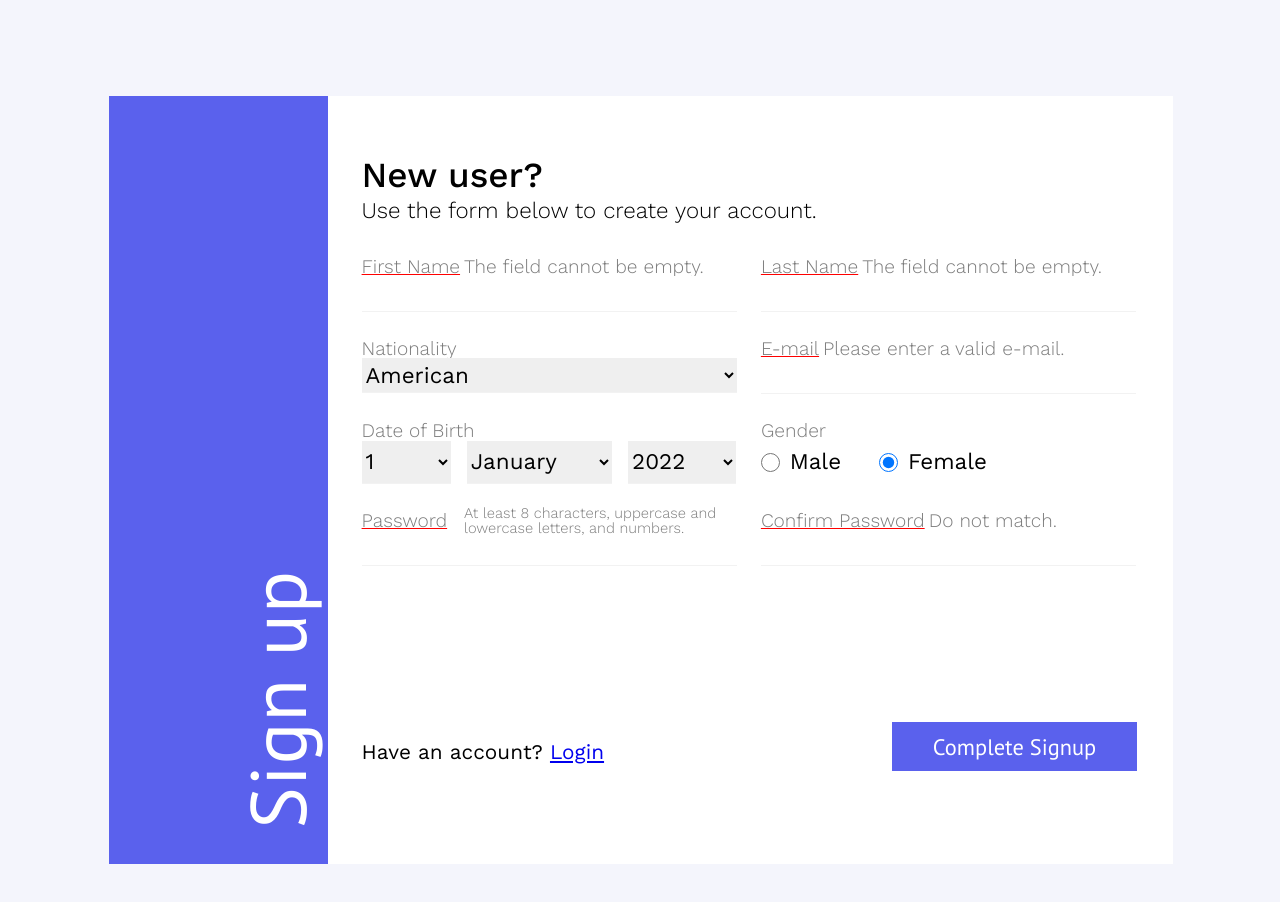
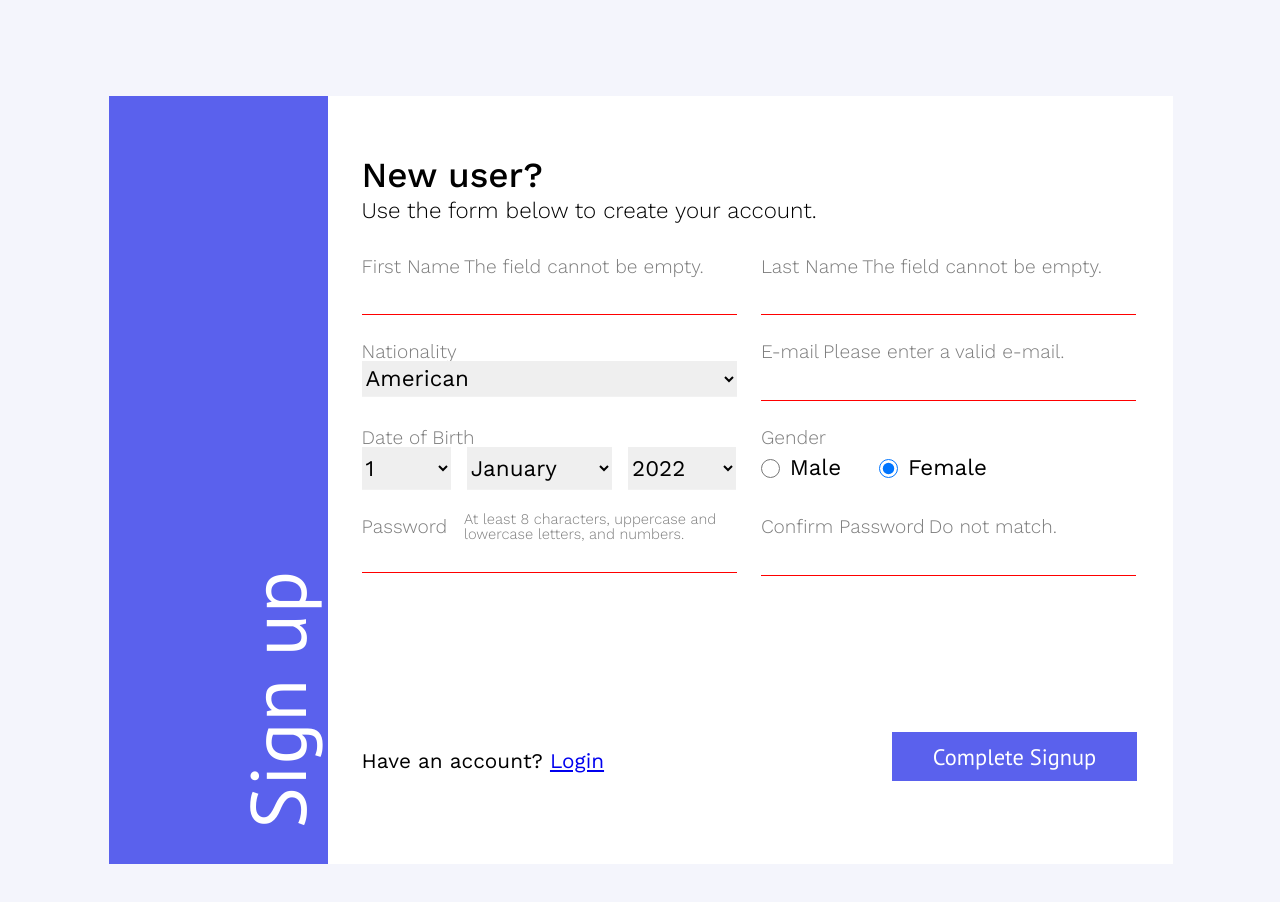
Before and after one commit to StanislauKakhnovich/test-task-VTOP3-dev-version, a website: page app/index.html in a window 1280 px wide. Both pictures are taken after a click on the button "Complete Signup". Drawn offline with nearby package versions, Linux system fonts and the light colour scheme; files that its build step writes are made by us from their sources.

Commit message:
validate form

```diff
--- a/app/index.html
+++ b/app/index.html
@@ -25,24 +25,19 @@
             <div class="form">
                 <div class="quadr-cell">
                     <div class="duble-cell">
-                        <label class="label-form  error-underline" for="name">First Name</label>
+                        <label class="label-form" for="name">First Name</label>
                         <span class="error" id="errorEmptyName">The field cannot be empty.</span>
-                        <div class="registration">
-                            <input class="input-form"  id="name" type="text" name="nameUser">
-                        </div>
+                        <input class="input-form" id="name" type="text" name="nameUser">
                     </div>
                     <div class="duble-cell">
-                        <label class="label-form  error-underline" for="last-name">Last Name</label>
+                        <label class="label-form" for="last-name">Last Name</label>
                         <span class="error" id="errorEmptyLastName">The field cannot be empty.</span>
-                        <div class="registration">
                         <input class="input-form"  id="last-name" type="text" name="lastNameUser">
-                        </div>
                     </div>
                 </div>
                 <div class="quadr-cell">
                     <div class="duble-cell">
                         <label class="label-form" for="nationality">Nationality</label>
-                        <div class="registration">
                         <select class="input-form nationality" name="nationalityUser">
                             <option value="1">American</option>
                             <option value="2">Belarusian</option>
@@ -50,13 +45,10 @@
                             <option value="4">Russian</option>
                         </select>
                     </div>
-                    </div>
                     <div class="duble-cell">
-                        <label class="label-form error-underline" for="email">E-mail</label>
+                        <label class="label-form" for="email">E-mail</label>
                         <span class="error" id="errorValidEmail">Please enter a valid e-mail.</span>
-                        <div class="registration">
                         <input class="input-form"  id="email" type="text" name="emailUser">
-                        </div>
                     </div>
                 </div>
                 <div class="quadr-cell">
@@ -89,7 +81,7 @@
                     </div>
                     <div class="duble-cell">
                         <label class="label-form" for="gender">Gender</label>
-                        <div class="registration gender-block">
+                        <div class="gender-block">
                             <input class="input-radio left-radio"  type="radio" name="gender" value="1"><span class="gender-text">Male</span>
                             <input class="input-radio right-radio"  type="radio" name="gender" value="2" checked><span class="gender-text">Female</span>
                         </div>
@@ -97,20 +89,16 @@
                 </div>
                 <div class="quadr-cell">
                     <div class="duble-cell">
-                        <label class="label-form error-underline" for="password">Password</label>
+                        <label class="label-form" for="password">Password</label>
                         <span class="error" id="errorValidPassword">
                             At least 8 characters, uppercase and lowercase letters, and numbers.
                         </span>
-                        <div class="registration">
                         <input class="input-form"  id="password" type="text" name="passwordUser">
                     </div>
-                    </div>
                     <div class="duble-cell">
-                        <label class="label-form error-underline" id="label-confirm" for="confirm-password">Confirm Password</label>
+                        <label class="label-form" id="label-confirm" for="confirm-password">Confirm Password</label>
                         <span class="error" id="errorConfirmPassword">Do not match.</span>
-                        <div class="registration">
                         <input class="input-form"  id="confirm-password" type="text" name="confirmPasswordUser">
-                        </div>
                     </div>
                 </div>
                 <div class="quadr-cell btn-block">
--- /dev/null
+++ b/app/js/validate_form.js
@@ -0,0 +1,124 @@
+let nameUser = document.querySelector('#name');
+let lastNameUser = document.querySelector('#last-name');
+let emailUser = document.querySelector('#email');
+let passwordUser = document.querySelector('#password');
+let confirmPasswordUser = document.querySelector('#confirm-password');
+let buttonUp = document.querySelector('.btn-signup');
+
+
+let emptyFieldName = function(){
+    if(nameUser.value.trim() == '') {
+        nameUser.previousElementSibling.style.display = 'inline-block';
+        nameUser.style.borderBottomColor = 'red';
+        return false;
+       } else {
+        nameUser.previousElementSibling.style.display = 'none';
+        nameUser.style.borderBottomColor = '#F2F2F2';
+        return true;
+       }
+};
+
+let emptyFieldLastName = function(){
+    if(lastNameUser.value.trim() == '') {
+        lastNameUser.previousElementSibling.style.display = 'inline-block';
+        lastNameUser.style.borderBottomColor = 'red';
+        return false;
+       } else {
+        lastNameUser.previousElementSibling.style.display = 'none';
+        lastNameUser.style.borderBottomColor = '#F2F2F2';
+        return true;
+       }
+};
+
+// let emptyField = function(fieldInput){
+//     this = fieldInput;
+//     if(this.value.trim() == '') {
+//         this.previousElementSibling.style.display = 'inline-block';
+//         this.style.borderBottomColor = 'red';
+//        } else {
+//         this.previousElementSibling.style.display = 'none';
+//         this.style.borderBottomColor = '#F2F2F2';
+//        }
+// };
+
+
+nameUser.addEventListener('input', emptyFieldName);
+lastNameUser.addEventListener('input', emptyFieldLastName);
+nameUser.addEventListener('blur', emptyFieldName);
+lastNameUser.addEventListener('blur', emptyFieldLastName);
+
+let validateEmailUser = () => {
+    let reg = /^([A-Za-z0-9_\-\.])+\@([A-Za-z0-9_\-\.])+\.([A-Za-z]{2,4})$/;
+    let address = emailUser.value;
+    if(reg.test(address) == false) {
+        emailUser.previousElementSibling.style.display = 'inline-block';
+        emailUser.style.borderBottomColor = 'red';
+        emailUser.style.color = 'red';
+        return false;
+    } else {
+        emailUser.previousElementSibling.style.display = 'none';
+        emailUser.style.borderBottomColor = '#F2F2F2';
+        emailUser.style.color = 'black';
+        return true;
+    }
+ }
+
+emailUser.addEventListener('input', validateEmailUser);
+emailUser.addEventListener('blur', validateEmailUser);
+
+let validatePasswordUser = () => {
+    let reg = /^(?=.*\d)(?=.*[A-Z])(?=.*[a-z])[0-9a-zA-Z]{8,}$/;
+    let password = passwordUser.value;
+    if(reg.test(password) == false) {
+        passwordUser.previousElementSibling.style.display = 'inline-block';
+        passwordUser.style.borderBottomColor = 'red';
+        passwordUser.style.color = 'red';
+        return false;
+    } else {
+        passwordUser.previousElementSibling.style.display = 'none';
+        passwordUser.style.borderBottomColor = '#F2F2F2';
+        passwordUser.style.color = 'black';
+        return true;
+    }
+ }
+
+ passwordUser.addEventListener('input', validatePasswordUser);
+ passwordUser.addEventListener('blur', validatePasswordUser);
+
+ let validateConfirmPasswordUser = () => {
+    let password = passwordUser.value;
+    let confirmPassword = confirmPasswordUser.value;
+    if (!password) {
+        confirmPasswordUser.previousElementSibling.style.display = 'inline-block';
+        confirmPasswordUser.style.borderBottomColor = 'red';
+        confirmPasswordUser.style.color = 'red';
+        return false;
+    }
+    else if (password!=confirmPassword) {
+        confirmPasswordUser.previousElementSibling.style.display = 'inline-block';
+        confirmPasswordUser.style.borderBottomColor = 'red';
+        confirmPasswordUser.style.color = 'red';
+        return false;
+    } else {
+        confirmPasswordUser.previousElementSibling.style.display = 'none';
+        confirmPasswordUser.style.borderBottomColor = '#F2F2F2';
+        confirmPasswordUser.style.color = 'black';
+        return true;
+    }
+ }
+
+ confirmPasswordUser.addEventListener('input', validateConfirmPasswordUser);
+ confirmPasswordUser.addEventListener('blur', validateConfirmPasswordUser);
+
+let arrValidateFunction = [emptyFieldName, emptyFieldLastName, validateEmailUser, validatePasswordUser, validateConfirmPasswordUser];
+
+let submitForm = () =>{
+    let copy = [...arrValidateFunction];
+    copy = copy.filter(func=>func());
+    console.log(copy);
+
+    if(copy.length!=5) console.log('Not ok');
+    else console.log('Ok');
+}
+
+buttonUp.addEventListener('click', submitForm);
--- a/app/scss/style.scss
+++ b/app/scss/style.scss
@@ -201,7 +201,7 @@ body {
         border: 0.5px solid #FFFFFF;
     }
     .error {
-        //display: none;
+        display: none;
         font-family: 'Work Sans', sans-serif;
         font-size: 1.5vw;
         font-weight: 300;
--- a/gulpfile.js
+++ b/gulpfile.js
@@ -35,8 +35,10 @@ function images(){
 
 function scripts() {
     return src([
-        'node_modules/jquery/dist/jquery.js',
-        'app/js/main.js'
+        // 'node_modules/jquery/dist/jquery.js',
+
+        'app/js/date_of_birth.js',
+        'app/js/validate_form.js'
     ])
     .pipe(concat('main.min.js'))
     .pipe(uglify())
```
Also changed, not shown: app/css/style.min.css, app/js/date_of_birth.js (renamed from app/js/main.js), app/js/main.min.js. Lines whose indentation alone changed are shown as unchanged.
